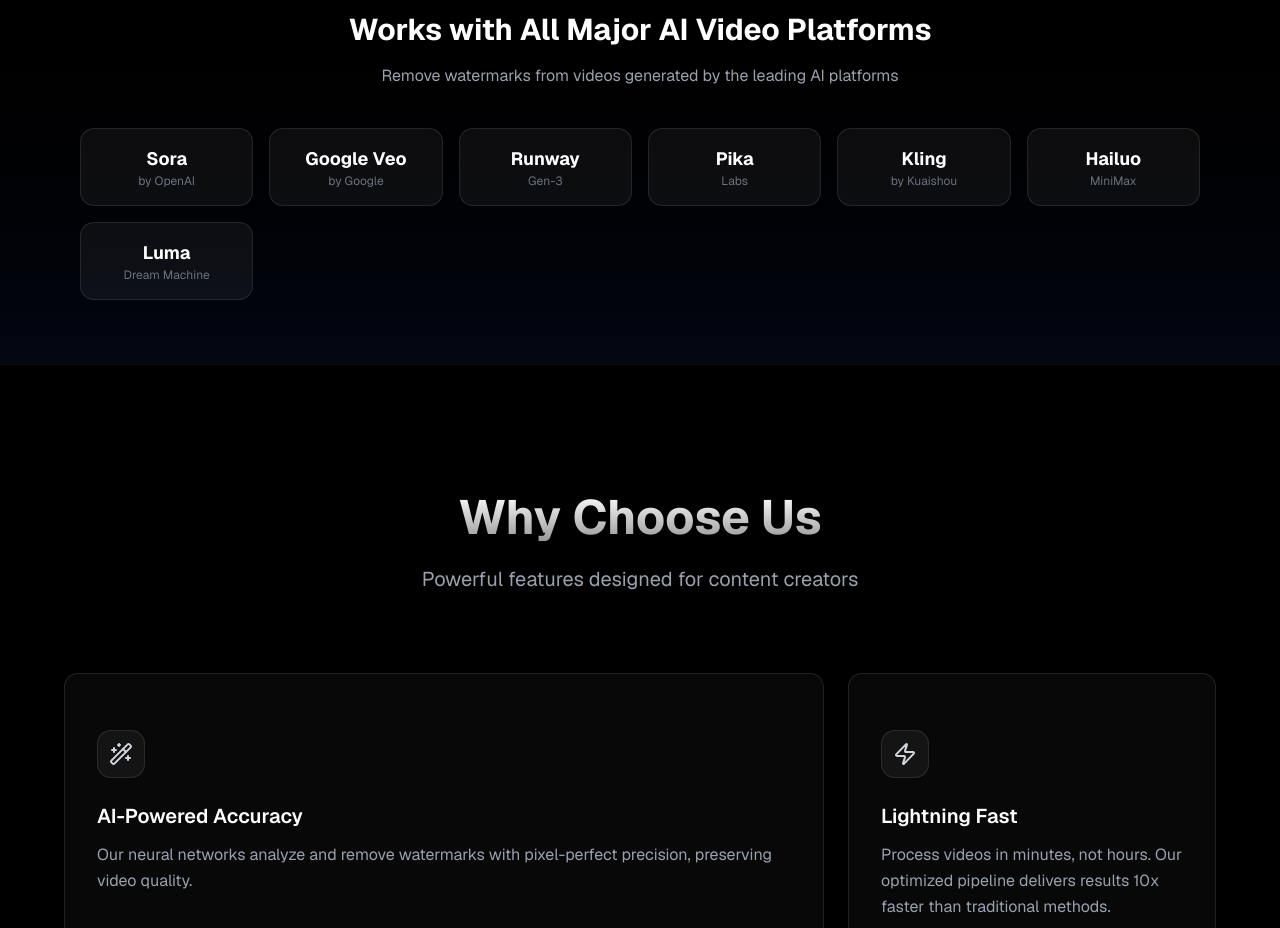
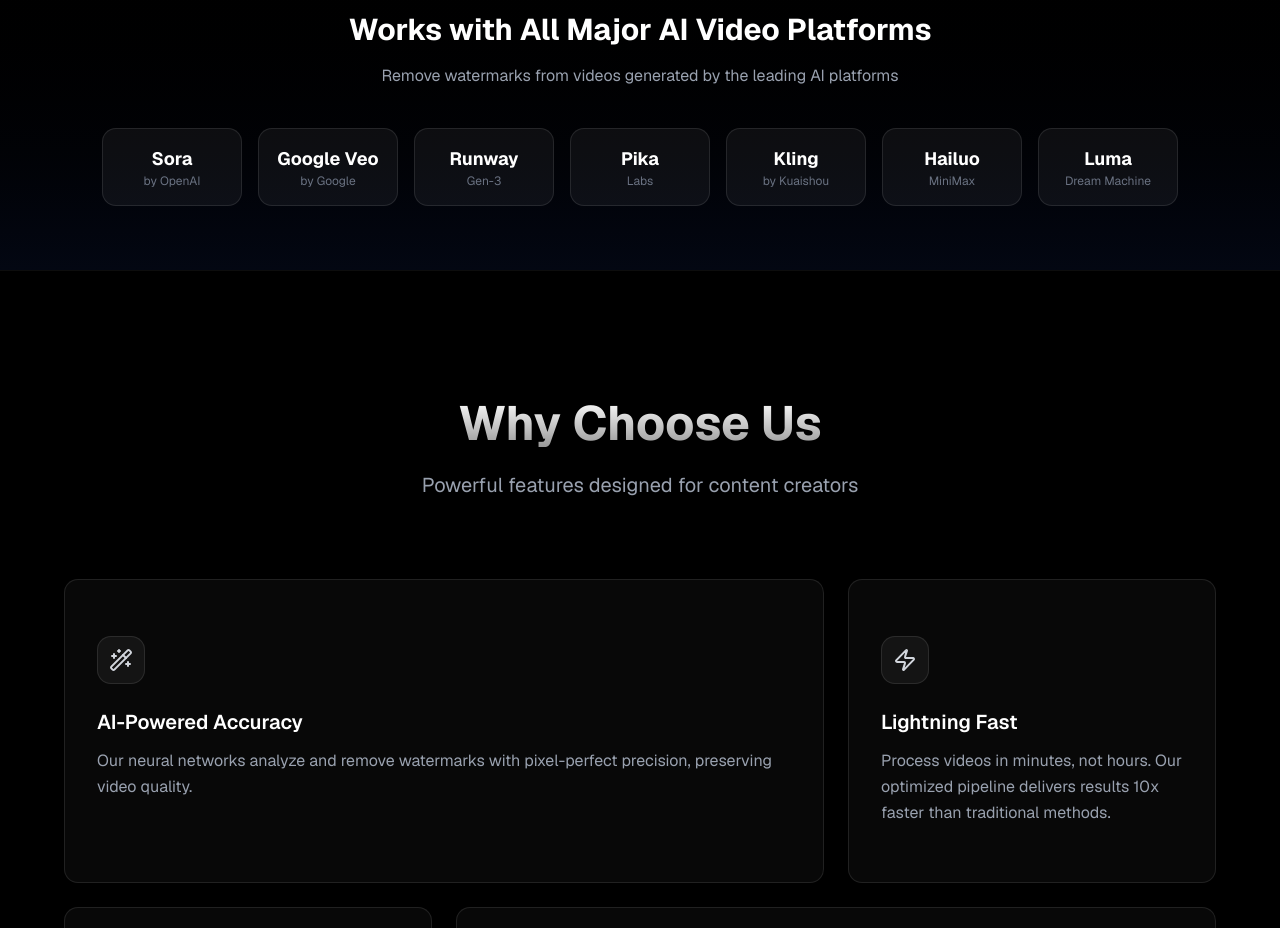
Before and after one commit to jingyuyan19/aiWatermarkRemover, a Next.js app in the folder frontend/: page /en in a window 1280 px wide. Shown: the part 1441-2369 px from the top of the page. Built offline with nearby package versions, Linux system fonts and the light colour scheme; no server answers.

Commit message:
Fix: Center AI platforms layout for balanced display with 7 items

```diff
--- a/frontend/app/[locale]/page.tsx
+++ b/frontend/app/[locale]/page.tsx
@@ -171,7 +171,7 @@
                         <h3 className="text-2xl md:text-3xl font-bold text-white mb-4">Works with All Major AI Video Platforms</h3>
                         <p className="text-gray-400 mb-10 max-w-2xl mx-auto">Remove watermarks from videos generated by the leading AI platforms</p>
                     </motion.div>
-                    <div className="grid grid-cols-2 sm:grid-cols-3 md:grid-cols-6 gap-4">
+                    <div className="flex flex-wrap justify-center gap-4">
                         {aiPlatforms.map((platform, idx) => (
                             <motion.div
                                 key={platform.name}
@@ -179,7 +179,7 @@
                                 whileInView={{ opacity: 1, y: 0 }}
                                 viewport={{ once: true }}
                                 transition={{ delay: idx * 0.05 }}
-                                className="group relative p-4 rounded-xl bg-white/5 border border-white/10 hover:border-primary/50 hover:bg-primary/5 transition-all duration-300"
+                                className="group relative p-4 rounded-xl bg-white/5 border border-white/10 hover:border-primary/50 hover:bg-primary/5 transition-all duration-300 w-[calc(50%-8px)] sm:w-[calc(33.333%-11px)] md:w-[140px]"
                             >
                                 <div className="text-lg font-bold text-white group-hover:text-primary transition-colors">
                                     {platform.name}
```
